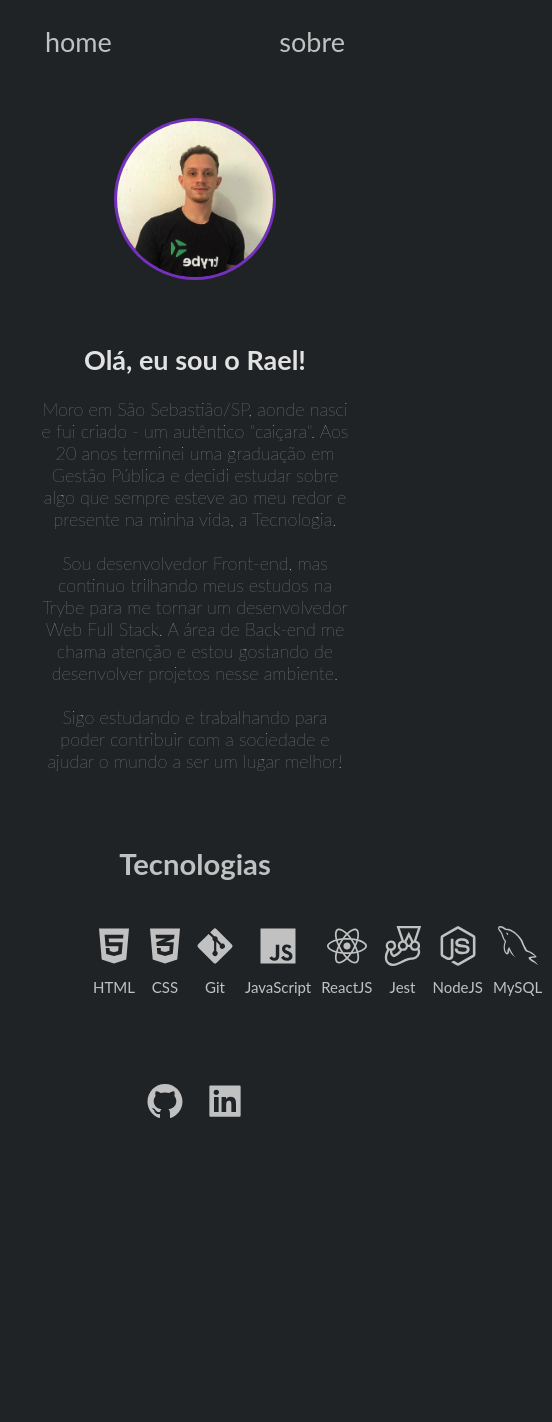
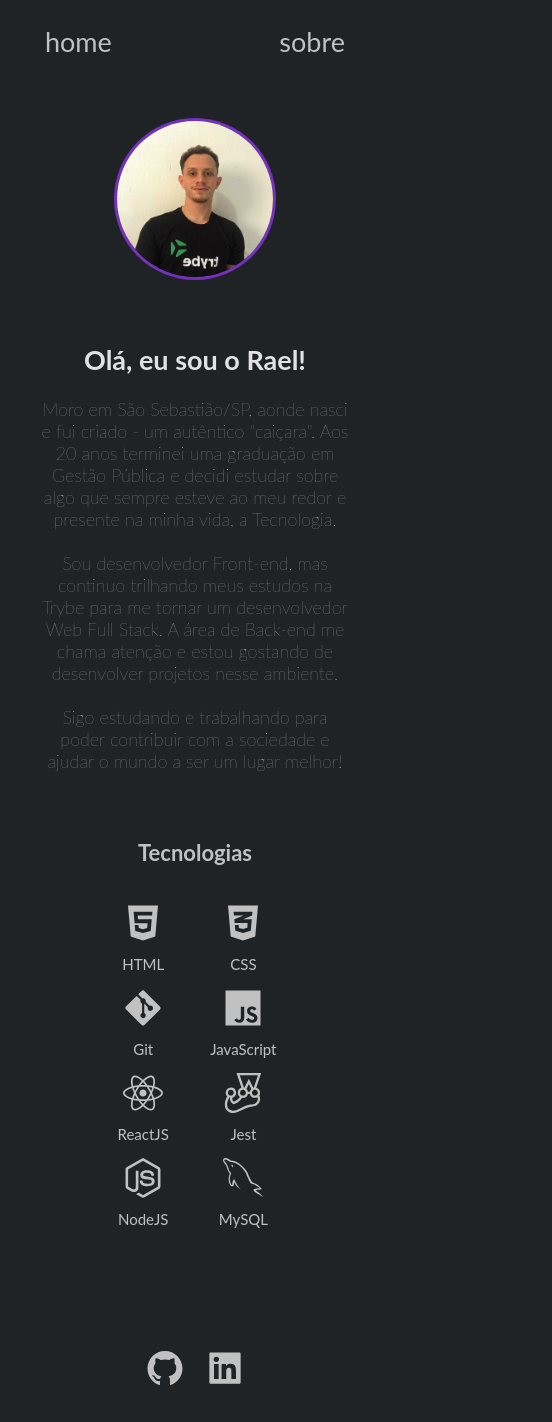
Before and after one commit to raelnogpires/portfolio, a React (Create React App) app: page /#/about in a window 390 px wide. Shown: the whole page, 552 px wide, since content can reach past the window. Before the commit the page ends 1155 px from the top, so only its background shows below. Built offline with nearby package versions, Linux system fonts and the light colour scheme.

Commit message:
feat: add responsivity to cellphones at skills section

```diff
--- a/src/App.css
+++ b/src/App.css
@@ -124,10 +124,10 @@ img {
   width: 60%;
   padding: 15px;
   text-align: center;
+  padding-bottom: 50px;
 }
 
 #icon-div {
-  border: 1px red;
   display: flex;
   justify-content: space-evenly;
   width: 660;
@@ -137,8 +137,11 @@ img {
 }
 
 .skill-icon {
+  align-items: center;
   font-size: 40px;
   padding-right: 10px;
+  text-align: center;
+  width: 80px;
 }
 
 .skill-icon p {
@@ -168,11 +171,6 @@ img {
 
 /* Responsivo */
 
-@media (min-width: 1000px ) and (max-width: 1400px) {
-  /* Tablet */
-  #cards-div { margin-bottom: 200px }
-}
-
 @media (min-width: 300px ) and (max-width: 800px) {
   /* Phone */
   #name { font-size: 35px }
@@ -185,7 +183,11 @@ img {
 
   #hi { font-size: 27px; }
 
-  #projects-intro-text { margin-bottom: 15px; }
+  #tech { font-size: 22px; }
 
-  #projects-intro-text span { font-size: 18px; }
+  #icon-div {
+    flex-wrap: wrap;
+    justify-content: space-evenly;
+    width: 90%;
+  }
 }
--- a/src/pages/About.jsx
+++ b/src/pages/About.jsx
@@ -23,7 +23,7 @@ export default class About extends Component {
           </span>
         </div>
         <div id="skills">
-          <h3>Tecnologias</h3>
+          <h3 id="tech">Tecnologias</h3>
           <div id="icon-div">
             <Skills />
           </div>
```
